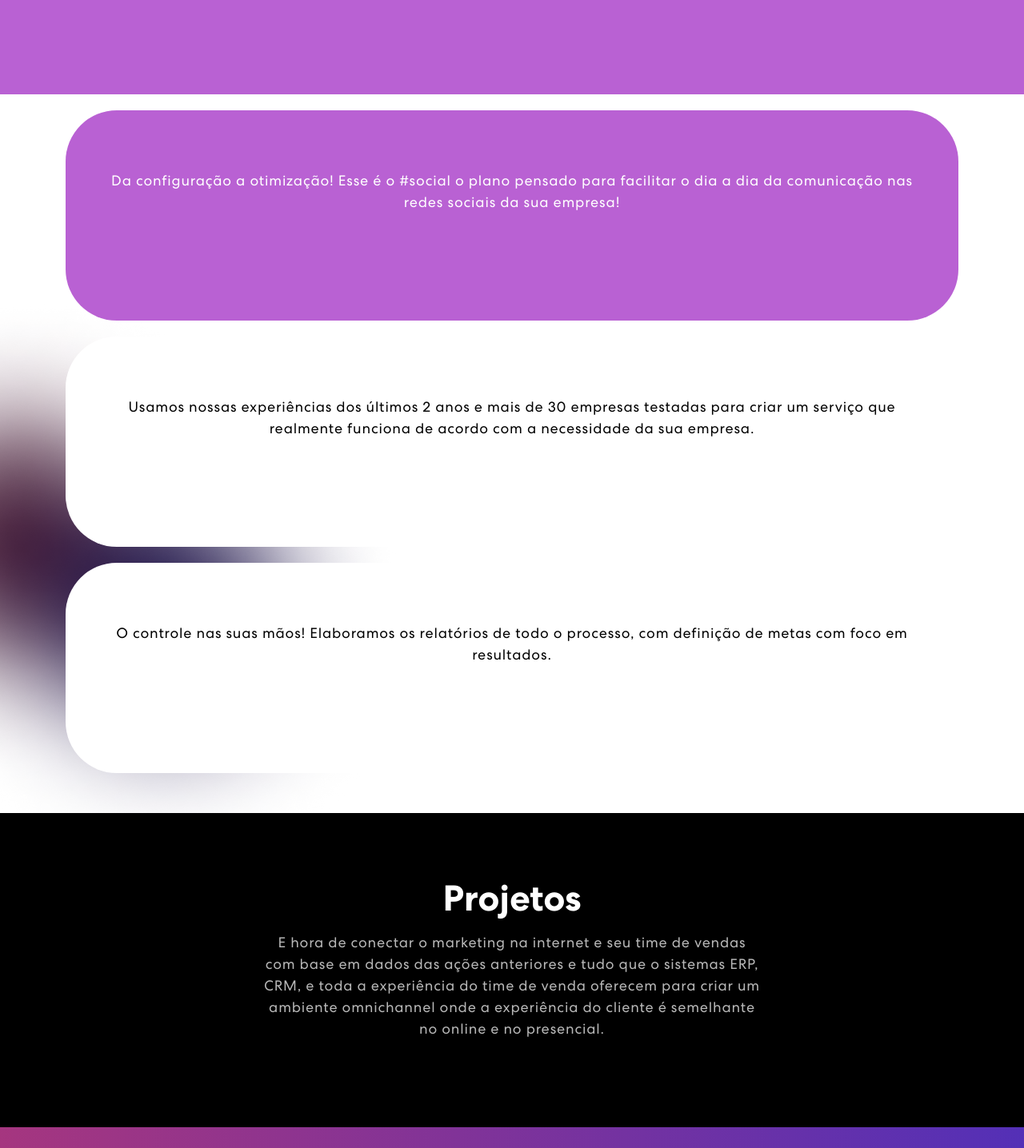
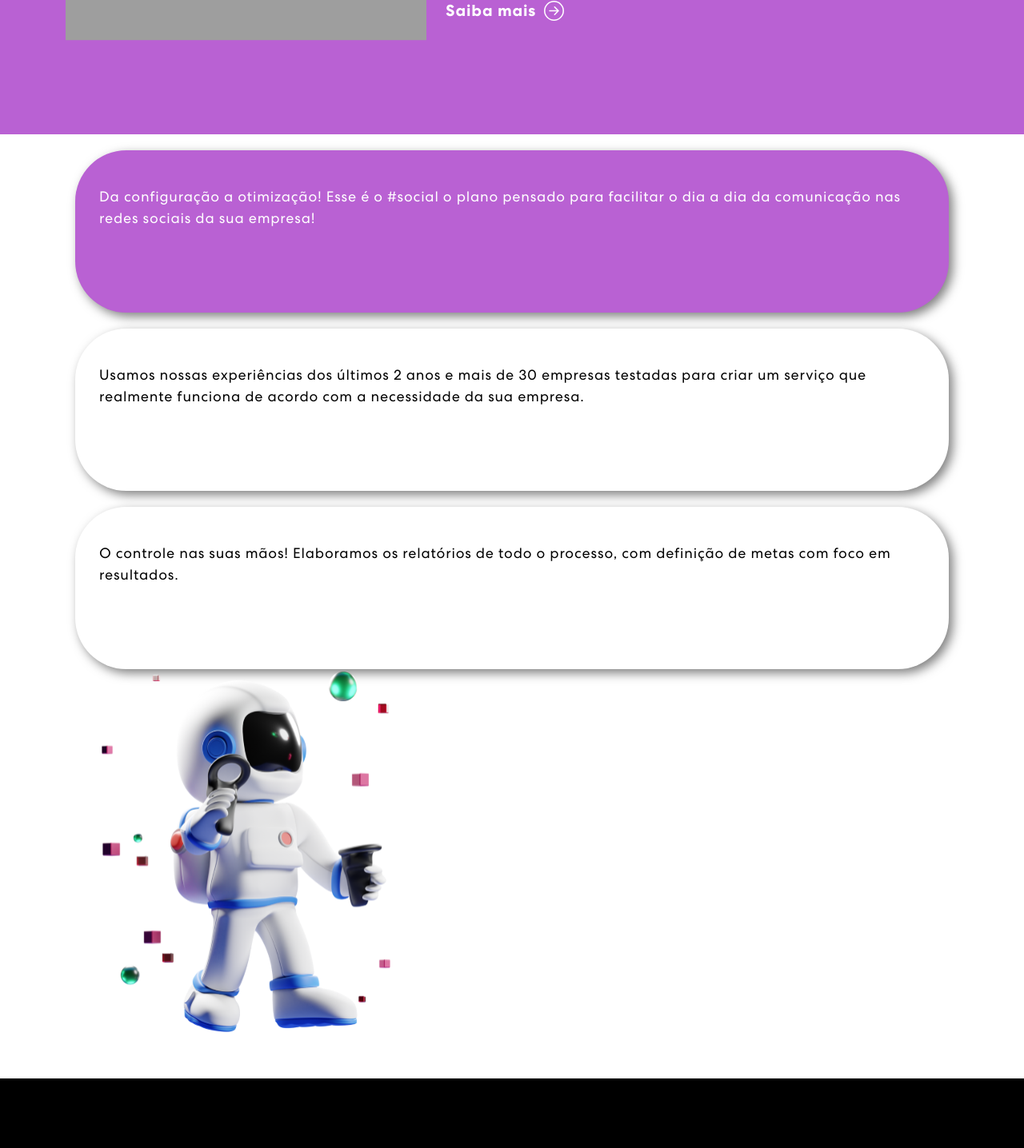
Before and after one commit to wmsousa01/sm-landing-page, a React (Create React App) app: page / in a window 1280 px wide. Shown: the part 400-1836 px from the top of the page at 80% size. Built offline with nearby package versions, Linux system fonts and the light colour scheme; grey boxes are pictures that could not be loaded.

Commit message:
Drop Shadow, Skill Img

```diff
--- a/src/App.css
+++ b/src/App.css
@@ -101,6 +101,12 @@ nav.navbar a.navbar-brand {
 @media only screen and (max-width: 600px) {
   nav.navbar a.navbar-brand {
     width: 50%;
+}
+
+.banner {
+  margin-top: 0;
+  padding: 80px 0 100px 0;
+  background-color: #b961d3;
 }
 }
 nav.navbar .navbar-nav .nav-link.navbar-link {
@@ -239,9 +245,10 @@ nav.navbar .navbar-toggler[aria-expanded="true"] .navbar-toggler-icon {
 /************ Banner Css ************/
 .banner {
   margin-top: 0;
-  padding: 80px 0 100px 0;
+  padding: 130px 0 100px 0;
   background-color: #b961d3;
 }
+
 .banner .tagline {
   font-weight: 700;
   letter-spacing: 0.8px;
@@ -311,16 +318,18 @@ nav.navbar .navbar-toggler[aria-expanded="true"] .navbar-toggler-icon {
 .skill-bx {
   background: #b961d3;
   border-radius: 64px;
-  text-align: center;
-  padding: 60px 50px;
+  text-align: left;
+  padding: 30px 30px;
   margin-top: 20px;
+  filter: drop-shadow(0.35rem 0.35rem 0.4rem rgba(0, 0, 0, 0.5));
 }
 .skill-bx2 {
   background: #ffffff;
   border-radius: 64px;
-  text-align: center;
-  padding: 60px 50px;
+  text-align: left;
+  padding: 30px 30px;
   margin-top: 20px;
+  filter: drop-shadow(0.35rem 0.35rem 0.4rem rgba(0, 0, 0, 0.5));
 }
 .skill h2 {
 	font-size: 45px;
--- a/src/components/Skills.js
+++ b/src/components/Skills.js
@@ -1,11 +1,8 @@
-import meter1 from "../assets/img/meter1.svg";
-import meter2 from "../assets/img/meter2.svg";
-import meter3 from "../assets/img/meter3.svg";
-import Carousel from 'react-multi-carousel';
 import 'react-multi-carousel/lib/styles.css';
-import arrow1 from "../assets/img/arrow1.svg";
-import arrow2 from "../assets/img/arrow2.svg";
-import colorSharp from "../assets/img/color-sharp.png"
+import { Container, Row, Col } from "react-bootstrap";
+import skillImg from "../assets/img/skill-img.svg";
+import TrackVisibility from 'react-on-screen';
+
 
 export const Skills = () => {
   const responsive = {
@@ -30,6 +27,7 @@ export const Skills = () => {
 
   return (
     <section className="skill" id="skills">
+      <Container>
         <div className="container">
           <div className="row">
             <div className="col-12">
@@ -56,7 +54,17 @@ export const Skills = () => {
             </div>
           </div>
         </div>
-      <img className="background-image-left" src={colorSharp} alt="Image" />
+        <Row className="aligh-items-center">
+          <Col xs={12} md={6} xl={5}>
+            <TrackVisibility>
+              {({ isVisible }) =>
+                <div className={isVisible ? "animate__animated animate__zoomIn" : ""}>
+                  <img src={skillImg} alt="Header Img" />
+                </div>}
+            </TrackVisibility>
+          </Col>
+        </Row>
+      </Container>
     </section>
   )
 }
```
Also changed, not shown: src/assets/img/skill-img.svg (added). Lines whose indentation alone changed are shown as unchanged.
